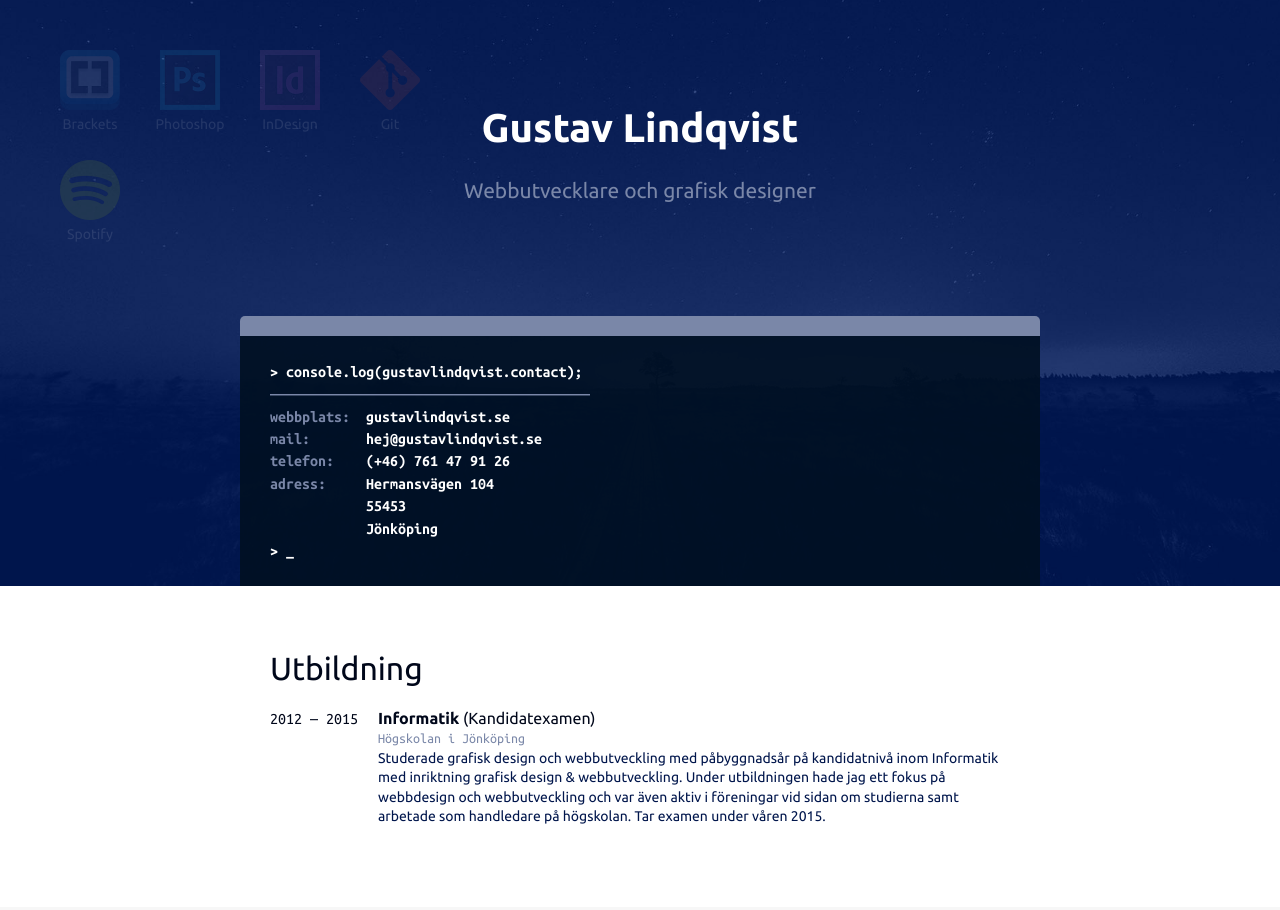
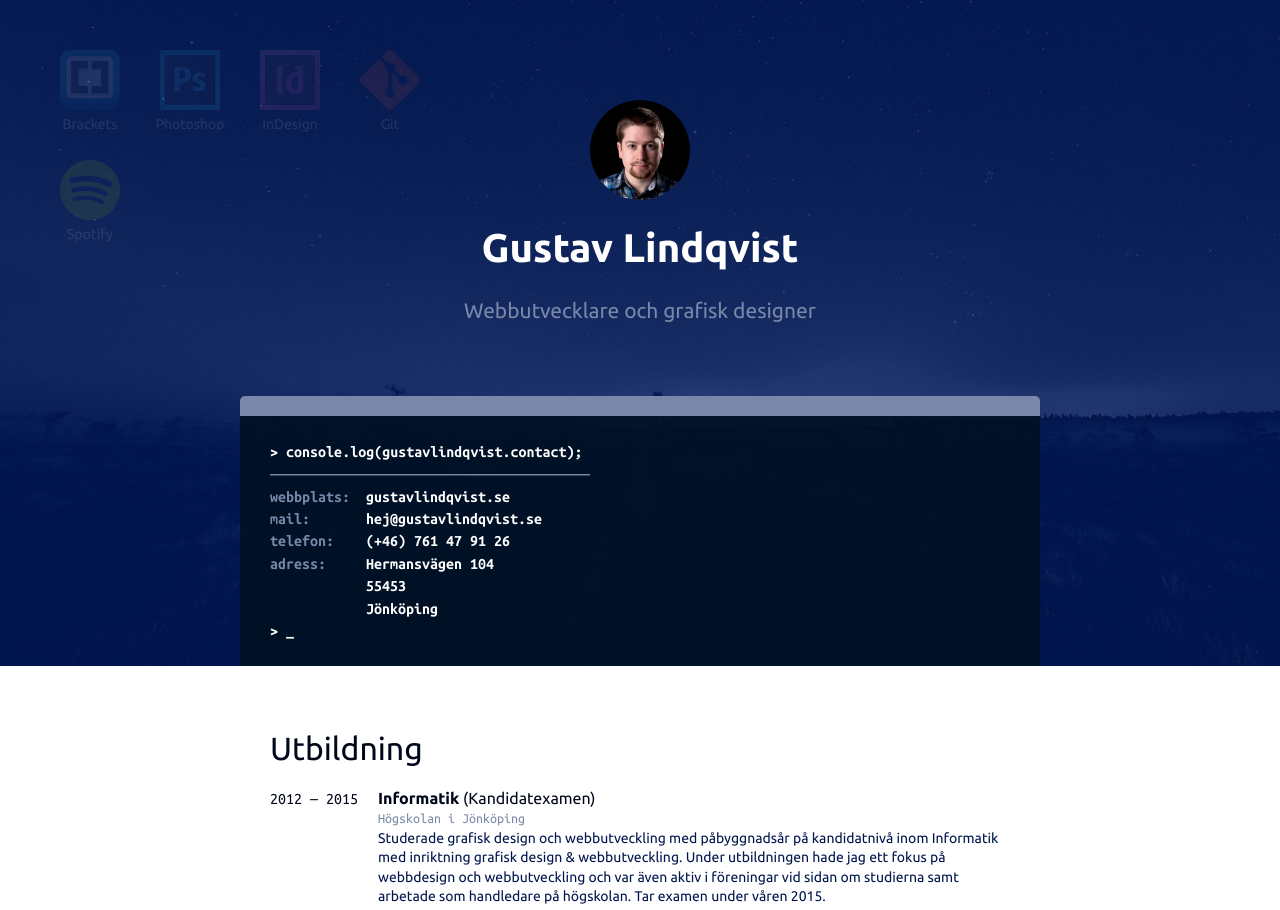
Before and after one commit to josefinenilsson/Resume, a website: page index.html in a window 1280 px wide. Shown: the top 910 px of the page. Drawn offline with Linux system fonts and the light colour scheme.

Commit message:
Added avatar and removed padding-bottom on last item

```diff
--- a/index.html
+++ b/index.html
@@ -13,6 +13,7 @@
         <header class="header" id="header">
            <section class="section">
                 <div class="container">
+                   <img src="img/Avatar_200x200.jpg" alt="Gustav Lindqvist" class="avatar">
                     <h1 class="title">Gustav Lindqvist</h1>
                     <span class="sub-title">Webbutvecklare och grafisk designer</span>
                 </div>
--- a/sass/components/_experience.scss
+++ b/sass/components/_experience.scss
@@ -45,6 +45,11 @@
                 }
             }
         }
+        &:last-child {
+            .content {
+                padding-bottom: 0;
+            }
+        }
     }
 }
 
--- a/sass/layout/_header.scss
+++ b/sass/layout/_header.scss
@@ -13,7 +13,7 @@
     .section {
         padding: {
             top: 100px;
-            bottom: 100px;
+            bottom: 60px;
         };
         color: white;
         background: none;
@@ -24,6 +24,15 @@
                 bottom: 40px;
             };
         }
+    }
+
+    .avatar {
+        display: block;
+        width: 100px;
+        max-width: 30%;
+        height: auto;
+        border-radius: 50%;
+        margin: 0 auto 20px auto;
     }
 
     .title, .sub-title {
```
Also changed, not shown: css/style.css, img/Avatar_200x200.jpg (added).
